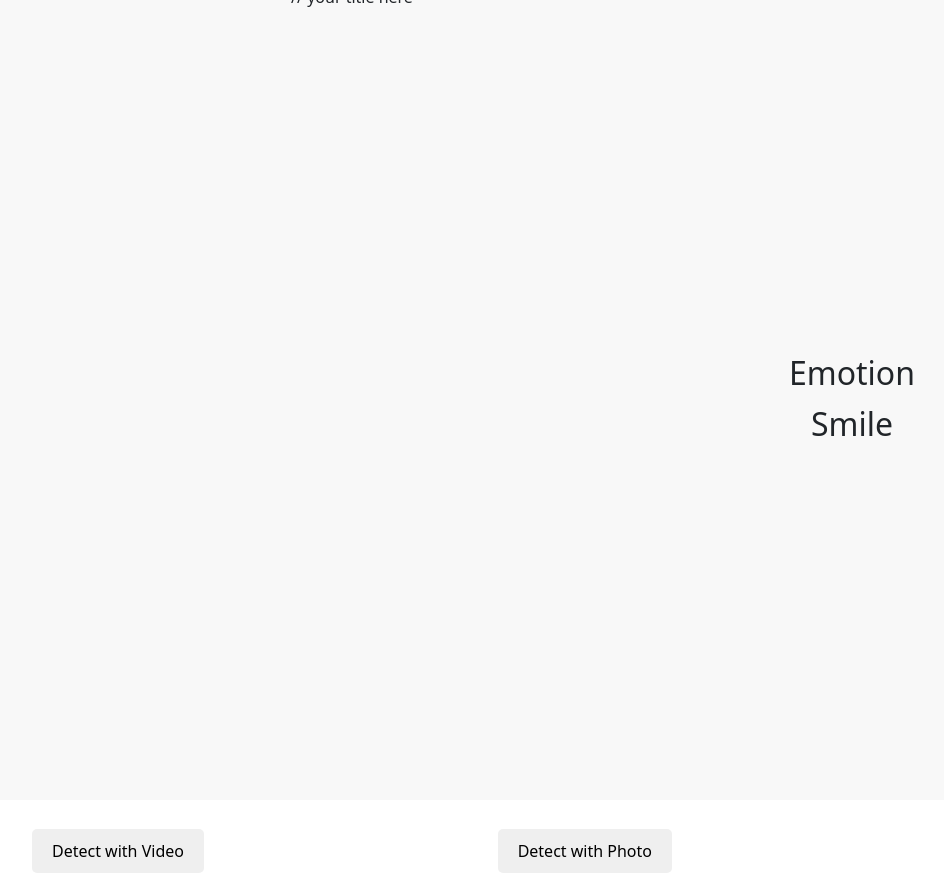
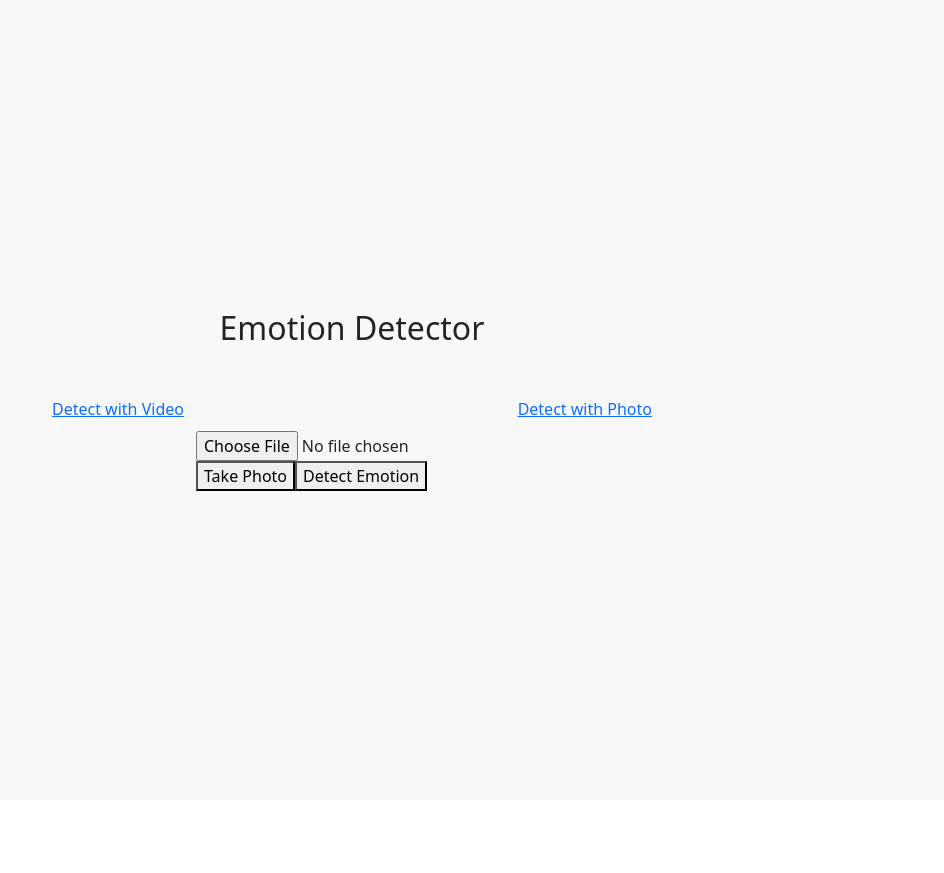
Before and after one commit to kayceem/it-expo-frontend, a React (Create React App) app: page /detect-with-photo in a window 1280 px wide. Shown: the whole page, without its empty margins (288-1232 px from the left). After the commit the page ends 800 px from the top, so only its background shows below. Built offline with nearby package versions, Linux system fonts and the light colour scheme; no server answers.

Commit message:
Layout for button system an dhome page

```diff
--- a/package.json
+++ b/package.json
@@ -10,6 +10,7 @@
     "react": "^18.2.0",
     "react-bootstrap": "^2.7.4",
     "react-dom": "^18.2.0",
+    "react-router-dom": "^6.11.2",
     "react-scripts": "5.0.1",
     "react-webcam": "^7.1.0",
     "socket.io-client": "^4.6.2",
--- a/src/App.js
+++ b/src/App.js
@@ -1,23 +1,25 @@
-import React, { useState } from 'react';
+import React from 'react';
+import { BrowserRouter as Router, Routes, Route, Link } from 'react-router-dom';
 import WebCam from './WebCam';
+import Image from './Image';
 import './App.css';
 
 const App = () => {
-  const [isCapturePhoto, setIsCapturePhoto] = useState(false);
+  return (
+    <Router>
+      <div className="main">
+        <h1 className="title">Emotion Detector</h1>
+        <div className="buttons">
+          <Link to="/detect-with-video" className="button">Detect with Video</Link>
+          <Link to="/detect-with-photo" className="button">Detect with Photo</Link>
+        </div>
 
-  const handleCaptureClick = () => {
-    setIsCapturePhoto(true);
-  }
-
-  return (
-    <div className="main">
-      <h1 className="title">Emotion Detector</h1> // your title here
-      <WebCam isCapturePhoto={isCapturePhoto} setIsCapturePhoto={setIsCapturePhoto} />
-      <div className="buttons">
-        <button className="button" onClick={() => setIsCapturePhoto(false)}>Detect with Video</button>
-        <button className="button" onClick={handleCaptureClick}>Detect with Photo</button>
+        <Routes>
+          <Route path="/detect-with-video" element={<WebCam />} />
+          <Route path="/detect-with-photo" element={<Image />} />
+        </Routes>
       </div>
-    </div>
+    </Router>
   )
 }
 
--- a/src/Image.js
+++ b/src/Image.js
@@ -1,9 +1,62 @@
-import React from 'react'
+import React, { useState, useRef } from 'react';
+import Webcam from 'react-webcam';
+import io from 'socket.io-client';
+
+const videoConstraints = {
+  width: 1280,
+  height: 720,
+  facingMode: 'user',
+};
 
 const Image = () => {
+  const webcamRef = useRef(null);
+  const [selectedImage, setSelectedImage] = useState(null);
+  const [emotion, setEmotion] = useState(null);
+  const [cameraEnabled, setCameraEnabled] = useState(false);
+
+  const handleImageUpload = (event) => {
+    setSelectedImage(URL.createObjectURL(event.target.files[0]));
+  };
+
+  const handleDetectClick = () => {
+    const socket = io.connect('http://localhost:8000');
+    socket.emit('image', { image: selectedImage });
+    socket.on('emotion', data => {
+      setEmotion(data.emotion);
+    });
+  };
+
+  const handleCaptureClick = () => {
+    const imageSrc = webcamRef.current.getScreenshot();
+    setSelectedImage(imageSrc);
+  };
+
   return (
-    <div>Image</div>
-  )
-}
+    <div>
+      {cameraEnabled ? (
+        <div>
+          <Webcam
+            audio={false}
+            height={350}
+            ref={webcamRef}
+            screenshotFormat="image/jpeg"
+            width={350}
+            videoConstraints={videoConstraints}
+          />
+          <button onClick={handleCaptureClick}>Capture photo</button>
+        </div>
+      ) : (
+        <div>
+          <input type="file" accept="image/*" onChange={handleImageUpload} />
+        </div>
+      )}
+      <button onClick={() => setCameraEnabled(!cameraEnabled)}>
+        {cameraEnabled ? 'Upload Image' : 'Take Photo'}
+      </button>
+      <button onClick={handleDetectClick}>Detect Emotion</button>
+      {emotion && <div>Emotion: {emotion}</div>}
+    </div>
+  );
+};
 
-export default Image
+export default Image;
```
Also changed, not shown: src/WebCam.js (line endings or trailing spaces), 1 other file (tests, documents, lock files or other folders).
